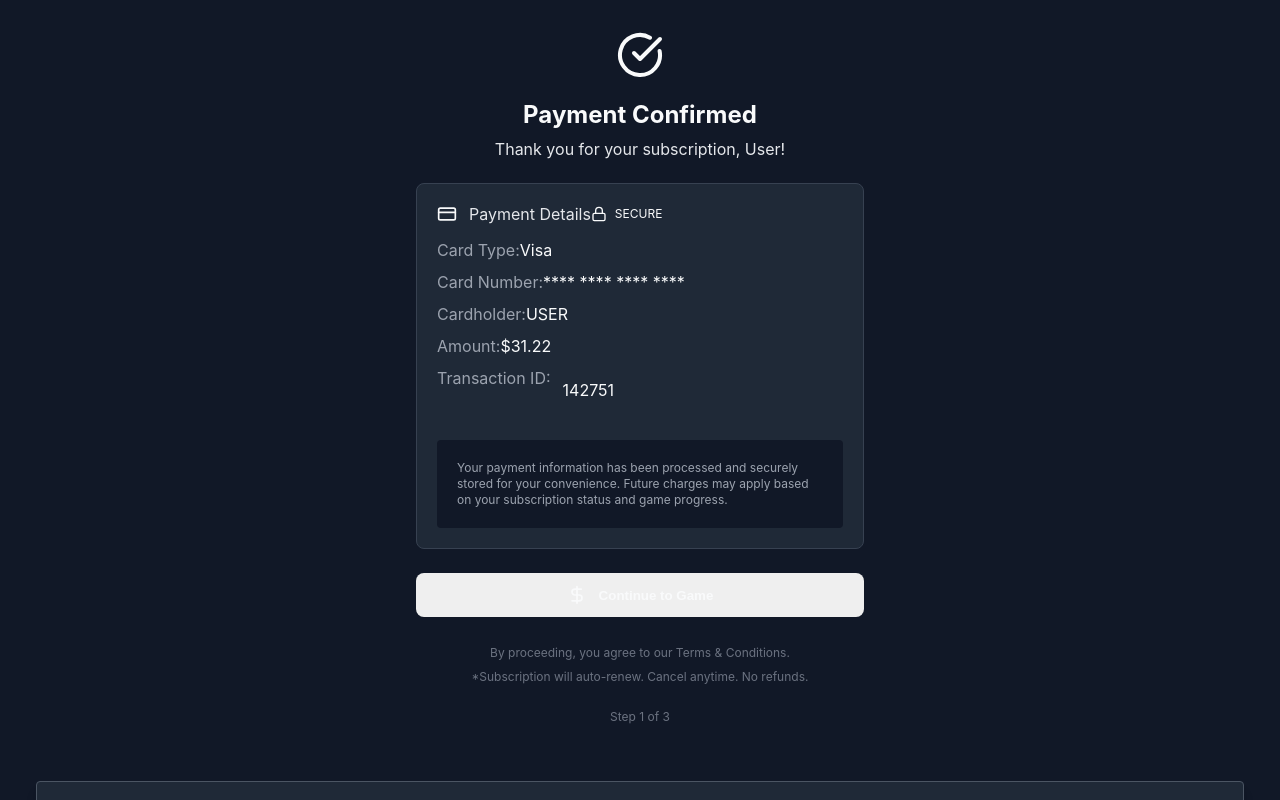
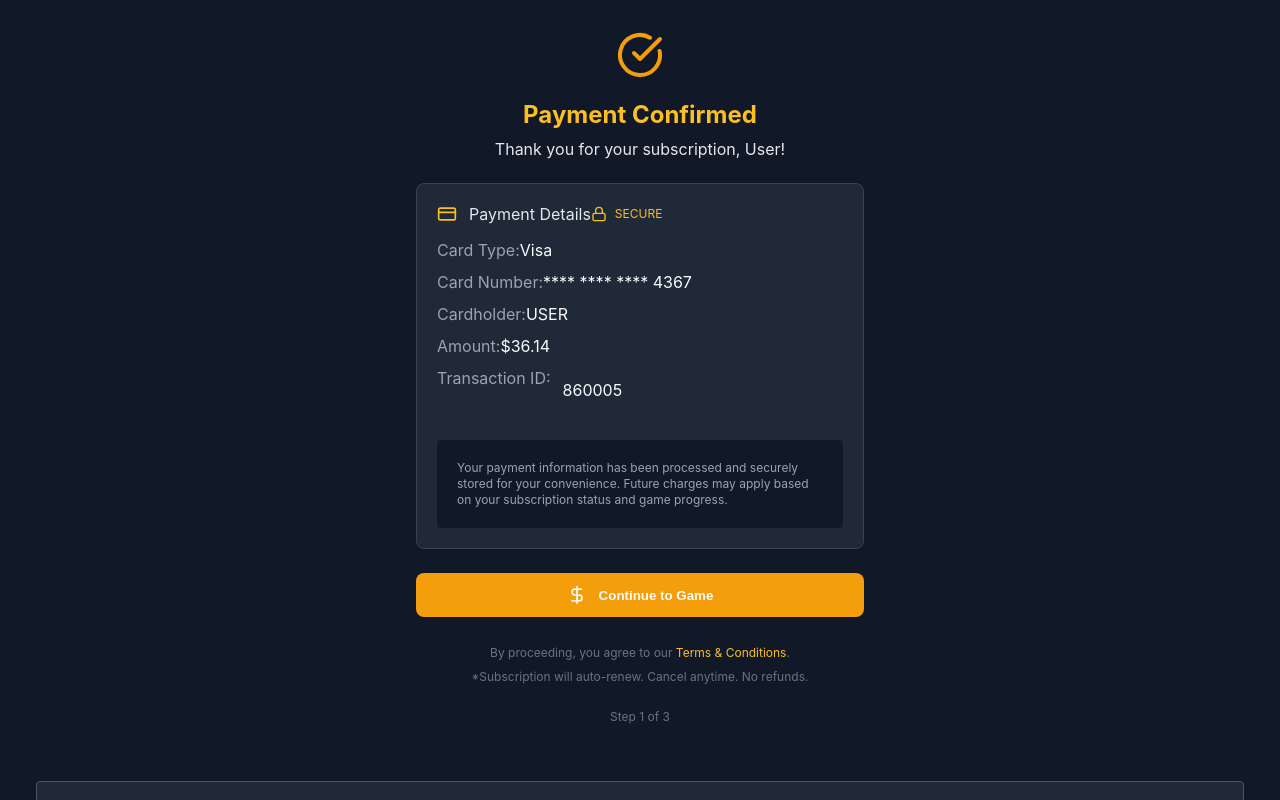
Before and after one commit to goggledefogger/family-game, a React (Vite) app: page / in a window 1280 px wide. Both pictures are taken after a click on the button "Payment Screen". Shown: the part 93-893 px from the top of the page. Built offline with nearby package versions, Linux system fonts and the light colour scheme.

Commit message:
improve colors

```diff
--- a/src/components/PaymentConfirmationScreen.jsx
+++ b/src/components/PaymentConfirmationScreen.jsx
@@ -8,7 +8,7 @@ const PaymentConfirmationScreen = ({ playerName, onProceed, stepLabel }) => {
   const displayName = playerName?.trim() || 'User';
 
   // Generate a fake last-4 digits for credit card
-  const lastFourDigits = "****";
+  const lastFourDigits = Math.floor(1000 + Math.random() * 9000);
 
   // Generate a fake verification code
   const verificationCode = Math.floor(100000 + Math.random() * 900000);
@@ -18,22 +18,22 @@ const PaymentConfirmationScreen = ({ playerName, onProceed, stepLabel }) => {
 
   return (
     <div className="flex flex-col items-center justify-center p-8 max-w-lg mx-auto">
-      <div className="text-green-500 mb-4">
+      <div className="text-yellow-500 mb-4">
         <CheckCircle size={48} />
       </div>
 
-      <h2 className="text-2xl font-bold mb-2 text-green-400">Payment Confirmed</h2>
+      <h2 className="text-2xl font-bold mb-2 text-yellow-400">Payment Confirmed</h2>
       <p className="text-gray-300 mb-6 text-center">Thank you for your subscription, {displayName}!</p>
 
       <div className="bg-gray-800 border border-gray-700 rounded-lg p-6 mb-6 w-full">
         <div className="flex justify-between items-center mb-4 border-b border-gray-700 pb-3">
           <div className="flex items-center">
-            <CreditCard size={20} className="text-blue-400 flex-shrink-0" style={{ marginRight: "12px" }} />
+            <CreditCard size={20} className="text-yellow-400 flex-shrink-0" style={{ marginRight: "12px" }} />
             <span className="text-gray-300">Payment Details</span>
           </div>
           <div className="flex items-center">
-            <Lock size={16} className="text-green-400 flex-shrink-0" style={{ marginRight: "8px" }} />
-            <span className="text-green-400 text-xs">SECURE</span>
+            <Lock size={16} className="text-yellow-400 flex-shrink-0" style={{ marginRight: "8px" }} />
+            <span className="text-yellow-400 text-xs">SECURE</span>
           </div>
         </div>
 
@@ -70,7 +70,7 @@ const PaymentConfirmationScreen = ({ playerName, onProceed, stepLabel }) => {
           onClick={onProceed}
           onMouseEnter={() => setIsHovering(true)}
           onMouseLeave={() => setIsHovering(false)}
-          className="bg-green-600 hover:bg-green-700 text-white font-bold py-3 px-6 rounded-lg mb-3 flex items-center justify-center transition-colors"
+          className="bg-yellow-500 hover:bg-yellow-600 text-white font-bold py-3 px-6 rounded-lg mb-3 flex items-center justify-center transition-colors"
         >
           <DollarSign size={20} className="flex-shrink-0" style={{ marginRight: "12px" }} />
           {isHovering ? "Confirm & Continue" : "Continue to Game"}
@@ -78,7 +78,7 @@ const PaymentConfirmationScreen = ({ playerName, onProceed, stepLabel }) => {
       </div>
 
       <div className="text-xs text-gray-500 mt-4 max-w-sm text-center">
-        <p className="mb-2">By proceeding, you agree to our <span className="text-blue-400 cursor-pointer">Terms & Conditions</span>.</p>
+        <p className="mb-2">By proceeding, you agree to our <span className="text-yellow-400 cursor-pointer">Terms & Conditions</span>.</p>
         <p className="opacity-60">*Subscription will auto-renew. Cancel anytime. No refunds.</p>
       </div>
 
--- a/src/styles/index.css
+++ b/src/styles/index.css
@@ -788,3 +788,73 @@ button {
     padding-left: 1rem;
   }
 }
+
+/* Added color definitions for blue */
+.text-blue-400 {
+  color: #60a5fa;
+}
+
+.text-blue-500 {
+  color: #3b82f6;
+}
+
+.bg-blue-500 {
+  background-color: #3b82f6;
+}
+
+.bg-blue-600 {
+  background-color: #2563eb;
+}
+
+.bg-blue-700 {
+  background-color: #1d4ed8;
+}
+
+.hover\:bg-blue-600:hover {
+  background-color: #2563eb;
+}
+
+.hover\:bg-blue-700:hover {
+  background-color: #1d4ed8;
+}
+
+.border-blue-500 {
+  border-color: #3b82f6;
+}
+
+/* Added color definitions for green */
+.text-green-400 {
+  color: #4ade80;
+}
+
+.text-green-500 {
+  color: #22c55e;
+}
+
+.bg-green-500 {
+  background-color: #22c55e;
+}
+
+.bg-green-600 {
+  background-color: #16a34a;
+}
+
+.bg-green-700 {
+  background-color: #15803d;
+}
+
+.hover\:bg-green-600:hover {
+  background-color: #16a34a;
+}
+
+.hover\:bg-green-700:hover {
+  background-color: #15803d;
+}
+
+.border-green-500 {
+  border-color: #22c55e;
+}
+
+.border-green-600 {
+  border-color: #16a34a;
+}
```
